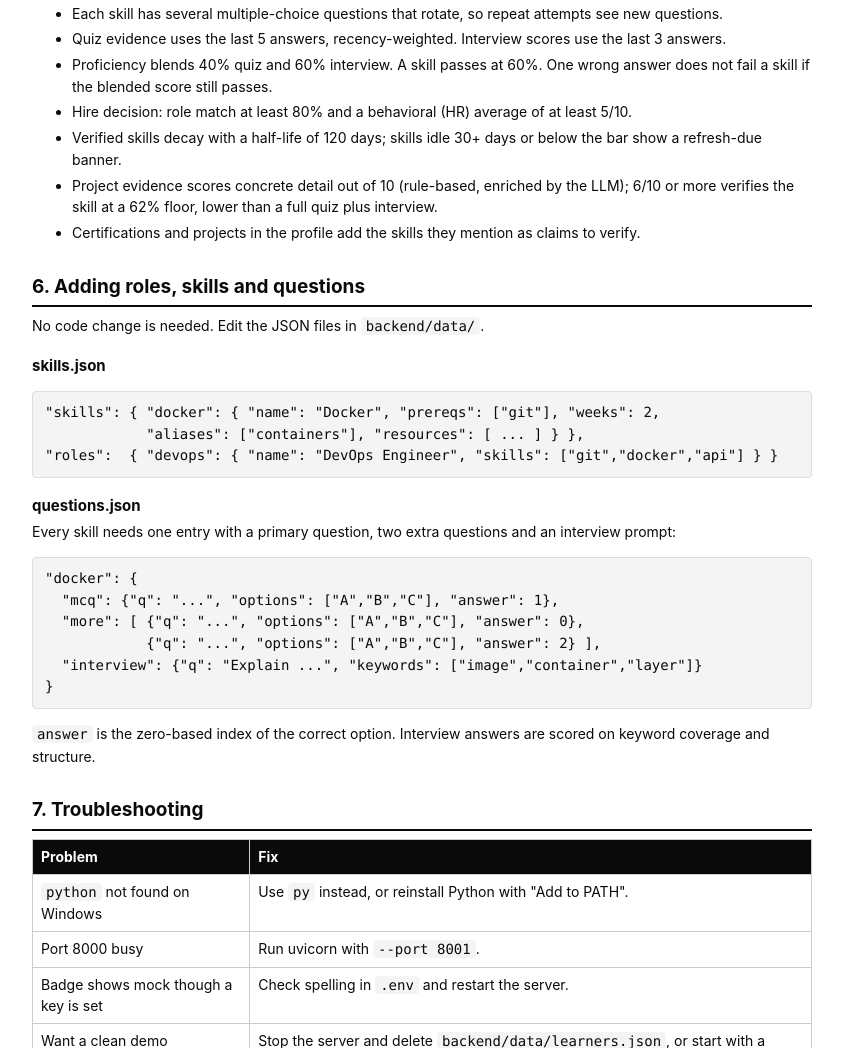
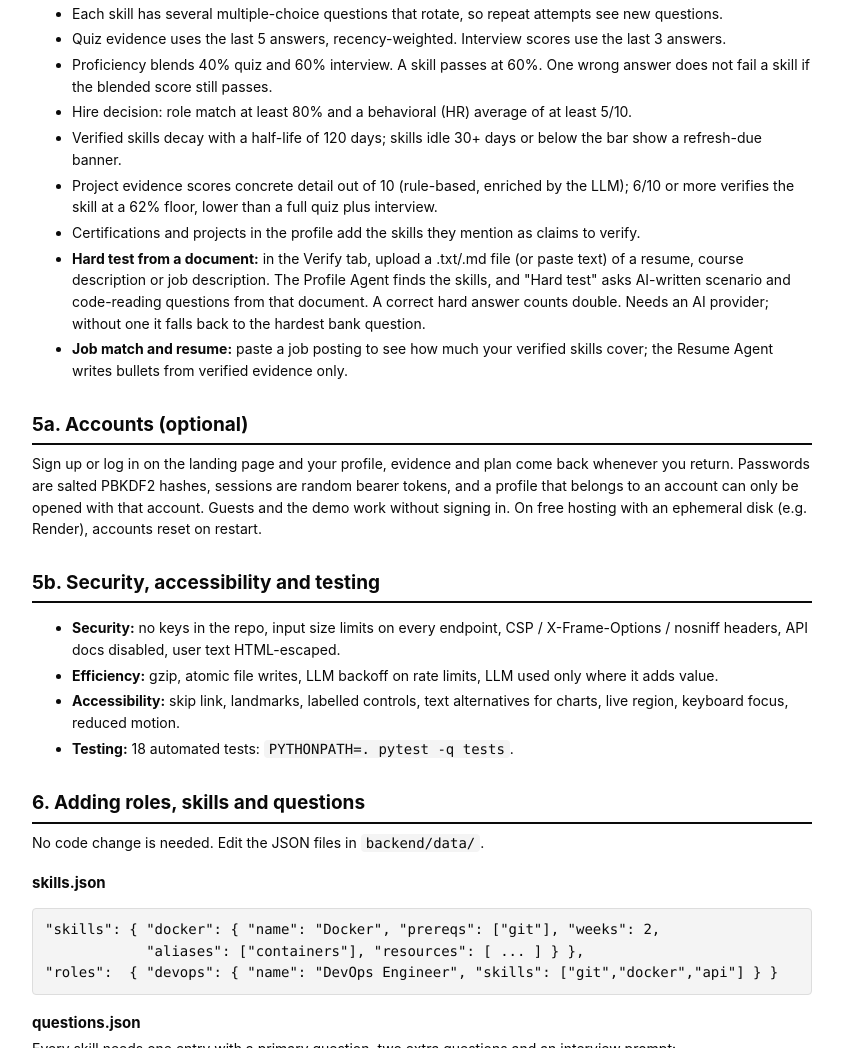
Before and after one commit to emhmohan/promptwars, a plain HTML site: page docs/CareerPipe_Guide.html in a window 1280 px wide. Shown: the part 2144-3192 px from the top of the page, without its empty margins (218-1061 px from the left). Drawn offline with Linux system fonts and the light colour scheme.

Commit message:
Update guide and README for hard test, accounts, hardening
Co-Authored-By: Claude Code <noreply@anthropic.com>

```diff
--- a/docs/CareerPipe_Guide.html
+++ b/docs/CareerPipe_Guide.html
@@ -78,6 +78,19 @@ On any error (bad key, quota, network, invalid JSON) the agents silently fall ba
 <li>Verified skills decay with a half-life of 120 days; skills idle 30+ days or below the bar show a refresh-due banner.</li>
 <li>Project evidence scores concrete detail out of 10 (rule-based, enriched by the LLM); 6/10 or more verifies the skill at a 62% floor, lower than a full quiz plus interview.</li>
 <li>Certifications and projects in the profile add the skills they mention as claims to verify.</li>
+<li><b>Hard test from a document:</b> in the Verify tab, upload a .txt/.md file (or paste text) of a resume, course description or job description. The Profile Agent finds the skills, and "Hard test" asks AI-written scenario and code-reading questions from that document. A correct hard answer counts double. Needs an AI provider; without one it falls back to the hardest bank question.</li>
+<li><b>Job match and resume:</b> paste a job posting to see how much your verified skills cover; the Resume Agent writes bullets from verified evidence only.</li>
+</ul>
+
+<h2>5a. Accounts (optional)</h2>
+<p>Sign up or log in on the landing page and your profile, evidence and plan come back whenever you return. Passwords are salted PBKDF2 hashes, sessions are random bearer tokens, and a profile that belongs to an account can only be opened with that account. Guests and the demo work without signing in. On free hosting with an ephemeral disk (e.g. Render), accounts reset on restart.</p>
+
+<h2>5b. Security, accessibility and testing</h2>
+<ul>
+<li><b>Security:</b> no keys in the repo, input size limits on every endpoint, CSP / X-Frame-Options / nosniff headers, API docs disabled, user text HTML-escaped.</li>
+<li><b>Efficiency:</b> gzip, atomic file writes, LLM backoff on rate limits, LLM used only where it adds value.</li>
+<li><b>Accessibility:</b> skip link, landmarks, labelled controls, text alternatives for charts, live region, keyboard focus, reduced motion.</li>
+<li><b>Testing:</b> 18 automated tests: <code>PYTHONPATH=. pytest -q tests</code>.</li>
 </ul>
 
 <h2>6. Adding roles, skills and questions</h2>
```
Also changed, not shown: 2 other files.
